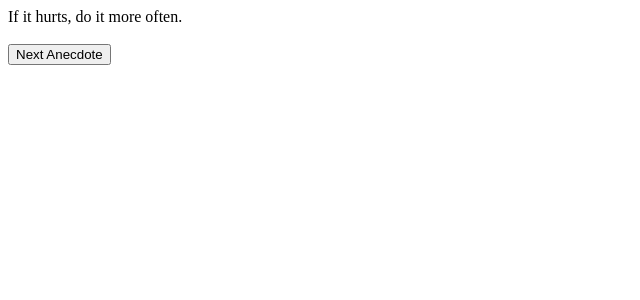
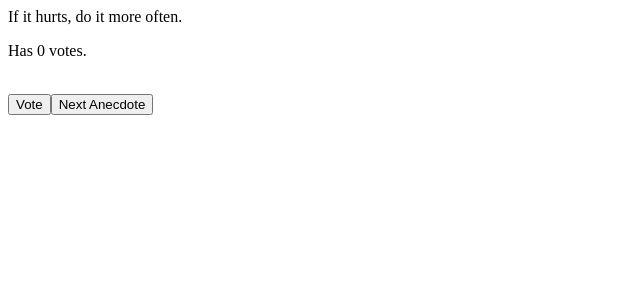
Before and after one commit to EetuV1/FullStackPalautus, a React (Vite) app in the folder Osa1/osan1Tehtävä/: page / in a window 1280 px wide. Shown: the top 300 px of the page, without its empty margins (0-640 px from the left). Built offline with nearby package versions, Linux system fonts and the light colour scheme.

Commit message:
osa 1 -> 1.13valmis

```diff
--- a/Osa1/osan1Tehtävä/src/App.jsx
+++ b/Osa1/osan1Tehtävä/src/App.jsx
@@ -13,21 +13,35 @@ const App = () => {
     ]
 
     const [selected, setSelected] = useState(0)
+    const maxValue = anecdotes.length
 
-    // by adding 1 to the lenght, the randomNumber can also be the number of the lenght
-    const maxValue = anecdotes.length + 1
+    function nextAnecodeClick() {
+        // This do-while loop makes sure randomNumber isn't equal to selected
+        // so we always get a new anecdote
+        let randomNumber
+        do {
+            randomNumber = Math.floor(Math.random() * maxValue)
+        } while (randomNumber === selected)
+        setSelected(randomNumber)
+    }
 
-    function handleClick() {
-        let randomNumber = Math.floor(Math.random() * maxValue)
-        setSelected(randomNumber)
+    // will make a list with zeros init
+    const [points, setPoints] = useState(Array(maxValue).fill(0))
+
+    function voteClick() {
+        const copy = [...points]
+        copy[selected] += 1
+        setPoints(copy)
     }
 
     return (
         <div>
             {anecdotes[selected]}
             <br />
+            <p>Has {points[selected]} votes.</p>
             <br />
-            <button onClick={handleClick}>Next Anecdote</button>
+            <button onClick={voteClick}>Vote</button>
+            <button onClick={nextAnecodeClick}>Next Anecdote</button>
         </div>
     )
 }
```
